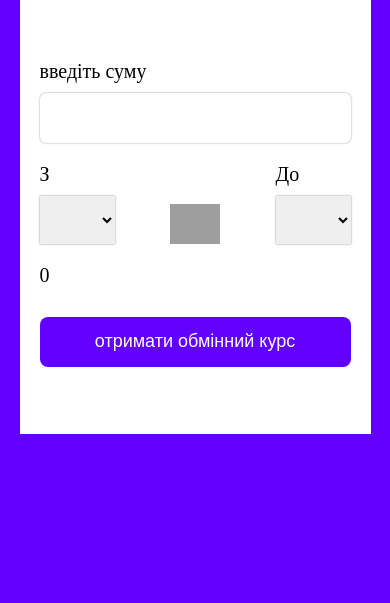
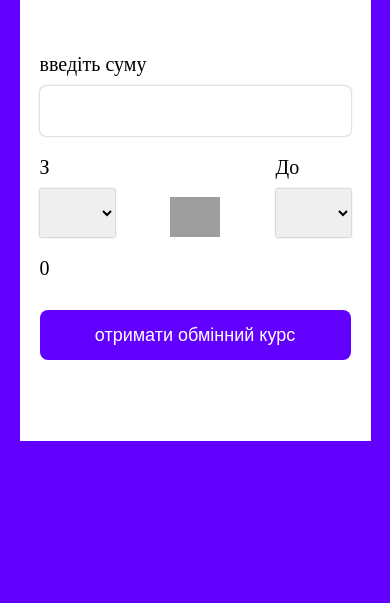
Before and after one commit to MarcelloTar/Currency_converter, a plain HTML site: page index.html in a window 390 px wide. Shown: the part 241-844 px from the top of the page. Drawn offline with Linux system fonts and the light colour scheme; no server answers; grey boxes are pictures that could not be loaded.

Commit message:
Add files via upload

```diff
--- a/style.css
+++ b/style.css
@@ -95,52 +95,58 @@ select{
         height: 55%;
     }
 }
+@media screen and (max-width: 768px) {
+    .container{
+        width: 50%;
+        height: 520px;
+    }
+}
 @media screen and (max-width: 730px) {
     .container{
         width: 50%;
-        height: 55%;
+        /* height: 55%; */
     }
 }
 @media screen and (max-width: 650px) {
     .container{
         width: 55%;
-        height: 55%;
+        /* height: 55%; */
     }
 }
 @media screen and (max-width: 610px) {
     .container{
         width: 70%;
-        height: 60%;
+        /* height: 60%; */
     }
 }
 @media screen and (max-width: 490px) {
     .container{
         width: 75%;
-        height: 60%;
+        /* height: 60%; */
     }
 }
 @media screen and (max-width: 450px) {
     .container{
         width: 75%;
-        height: 60%;
+        /* height: 60%; */
     }
 }
 @media screen and (max-width: 440px) {
     .container{
         width: 85%;
-        height: 60%;
+        /* height: 60%; */
     }
 }
 @media screen and (max-width: 390px) {
     .container{
         width: 90%;
-        height: 60%;
+        /* height: 60%; */
     }
 }
 @media screen and (max-width: 350px) {
     .container{
         width: 95%;
-        height: 60%;
+        /* height: 60%; */
     }
     .scolding{
         width: 40px;
@@ -149,3 +155,9 @@ select{
         margin: 15px;
     }
 }
+@media screen and (max-height: px) {
+    .container{
+        width: 90%;
+        /* height: 60%; */
+    }
+}
```
